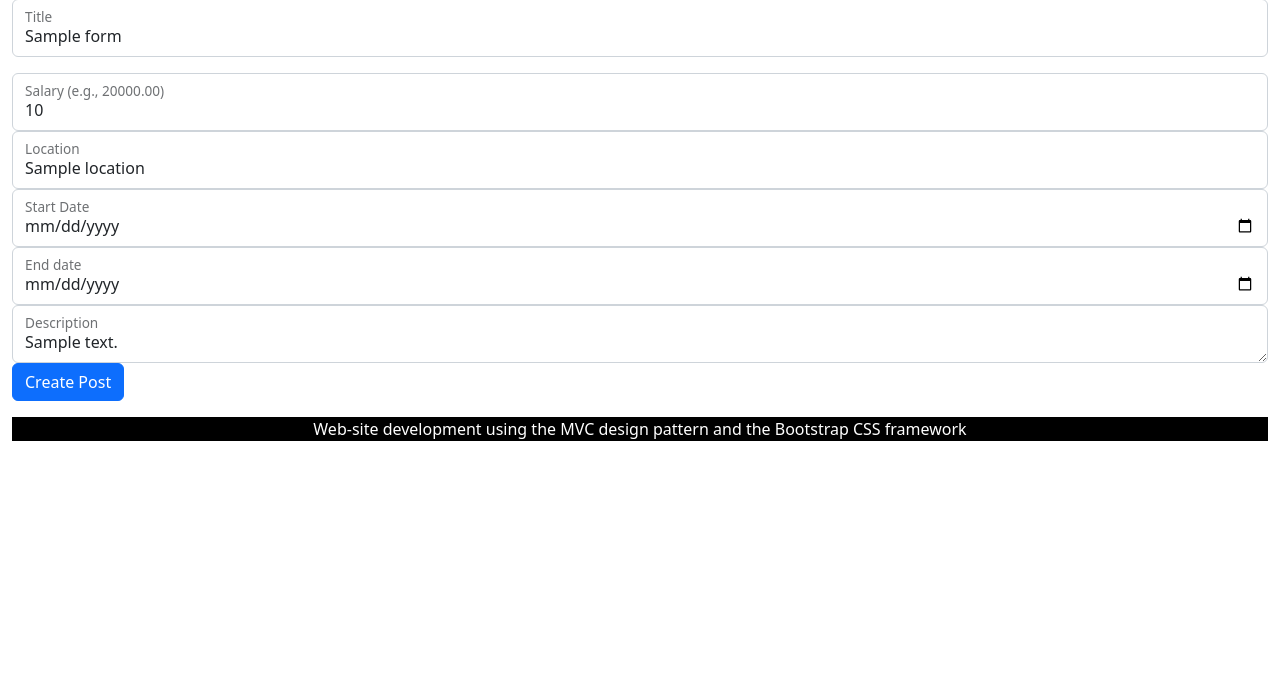
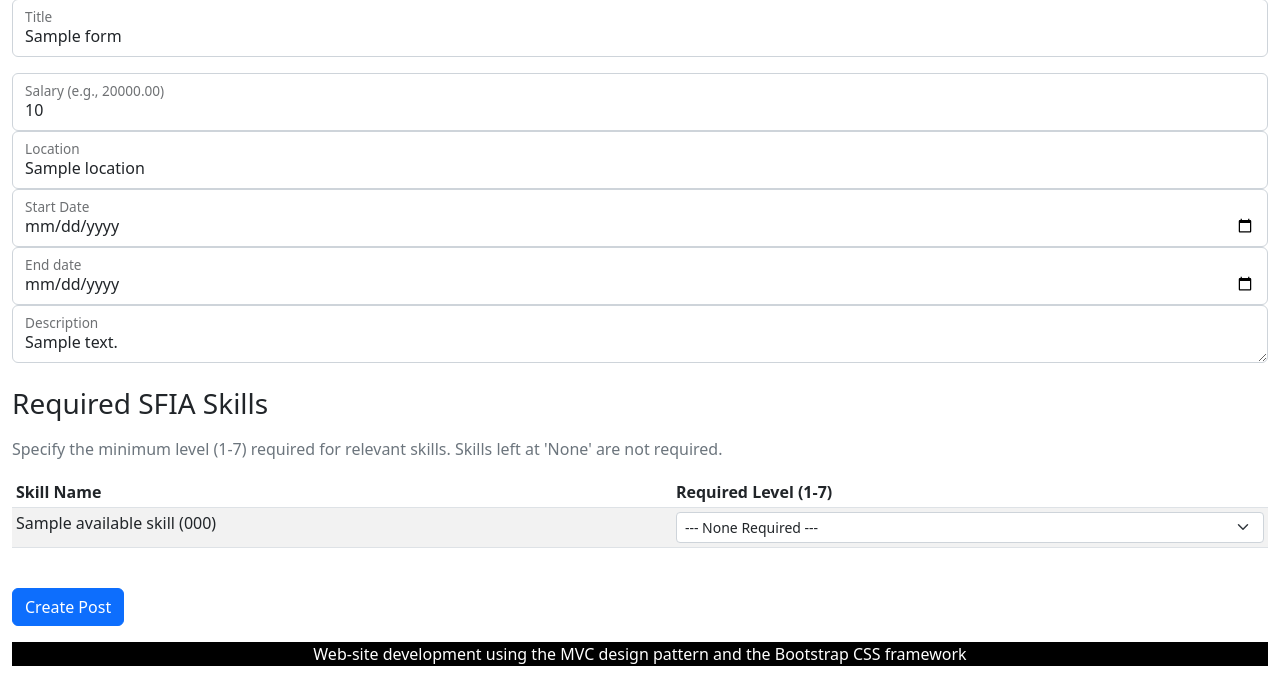
Before and after one commit to MrBlue237/BCS, a PHP site: template BCS-MVC/Views/add_post.phtml in a window 1280 px wide. Shown: the part 133-815 px from the top of the page. Before the commit the page ends 574 px from the top, so only its background shows below. Run offline with PHP 8.4, Linux system fonts and the light colour scheme; the template is opened without the code that fills it: most values are stand-ins (such as "Sample title", 1, 10 or a date in 2020).

Commit message:
employer skills

```diff
--- a/BCS-MVC/Views/add_post.phtml
+++ b/BCS-MVC/Views/add_post.phtml
@@ -50,8 +50,49 @@
             <label for="floatingDescription">Description</label>
         </div>
 
+        <h3 class="mt-4 mb-3">Required SFIA Skills</h3>
+        <p class="text-muted">Specify the minimum level (1-7) required for relevant skills. Skills left at 'None' are not required.</p>
+
+        <div class="table-responsive mb-4">
+            <table class="table table-striped table-sm">
+                <thead>
+                <tr>
+                    <th>Skill Name</th>
+                    <th>Required Level (1-7)</th>
+                </tr>
+                </thead>
+                <tbody>
+                <?php
+                // $view->availableSkills contains the list of all skills from the DB
+                foreach ($view->availableSkills as $skill):
+                    $skillCode = htmlspecialchars($skill['skill_code']);
+                    $skillName = htmlspecialchars($skill['skill_name']);
+                    // Check if the skill was previously submitted to repopulate the form
+                    $currentLevel = $view->formData['skills'][$skillCode] ?? 0;
+                    ?>
+                    <tr>
+                        <td><?php echo $skillName; ?> (<?php echo $skillCode; ?>)</td>
+                        <td>
+                            <select name="skills[<?php echo $skillCode; ?>]" class="form-select form-select-sm">
+                                <option value="0">--- None Required ---</option>
+                                <?php for ($i = 1; $i <= 7; $i++): ?>
+                                    <option value="<?php echo $i; ?>"
+                                            <?php echo ($currentLevel == $i) ? 'selected' : ''; ?>>
+                                        Level <?php echo $i; ?>
+                                    </option>
+                                <?php endfor; ?>
+                            </select>
+                        </td>
+                    </tr>
+                <?php endforeach; ?>
+                </tbody>
+            </table>
+        </div>
+
         <button type="submit" class="btn btn-primary" name="add_post">Create Post</button>
+
 
     </form>
 
+
 <?php require('template/footer.phtml'); ?>
--- a/BCS-MVC/Views/my_posts.phtml
+++ b/BCS-MVC/Views/my_posts.phtml
@@ -42,7 +42,7 @@
                     </div>
                     <?php //echo 'images/' .  htmlspecialchars($placementsData->getPhotoUrl())?><div class="col-md-8">
                         <div class="card-body">
-                            <p class="card-text"><b>salary:</b> <?php echo $placementsData->getSalary()?></p>
+                            <p class="card-text"><b>salary: £</b> <?php echo $placementsData->getSalary()?></p>
                             <p class="card-text"><b>location:</b> <?php echo $placementsData->getLocation()?></p>
                             <p class="card-text"><b>start date:</b> <?php echo $placementsData->getStartDate()?></p>
                             <p class="card-text"><b>end date:</b> <?php echo $placementsData->getEndDate()?></p>
```
Also changed, not shown: BCS-MVC/Models/PlacementsDataSet.php (+41 -3 lines), BCS-MVC/add_post.php (+21 -4 lines), BCS-MVC/identifier.sqlite.
